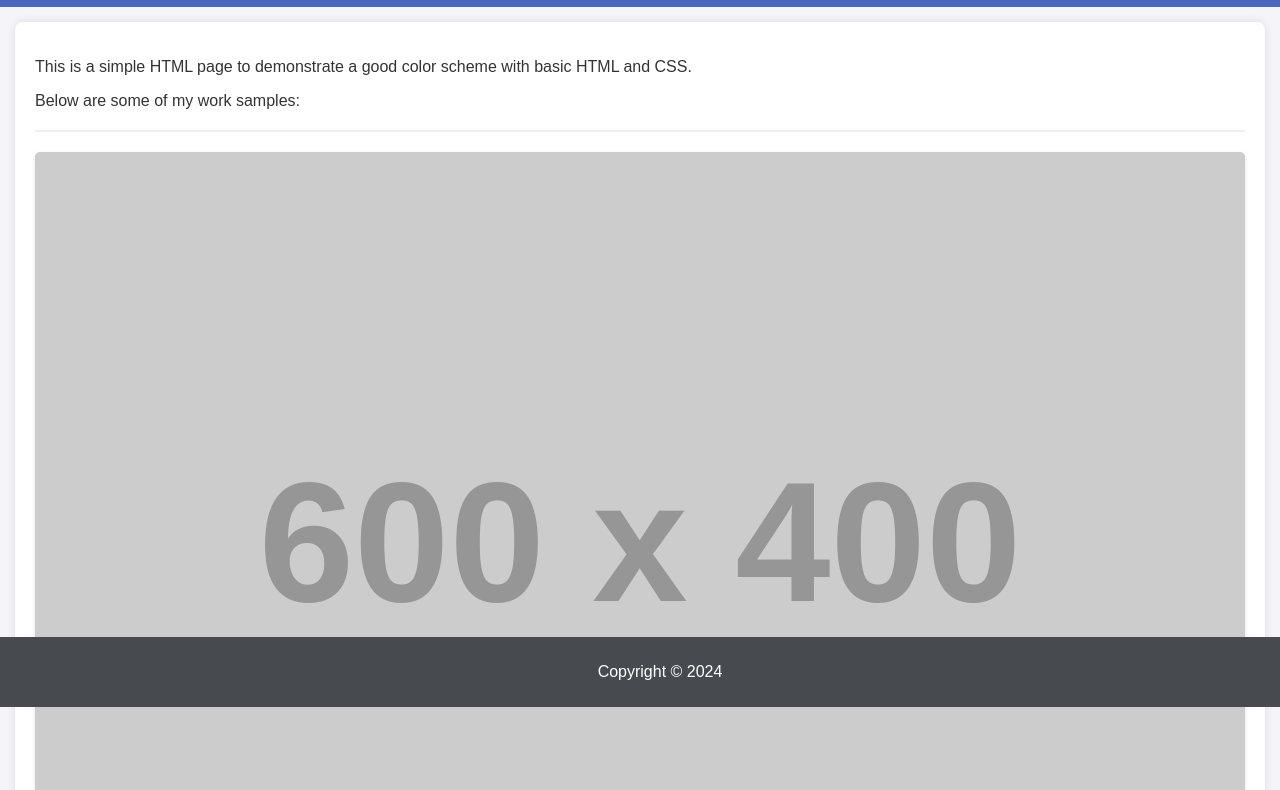
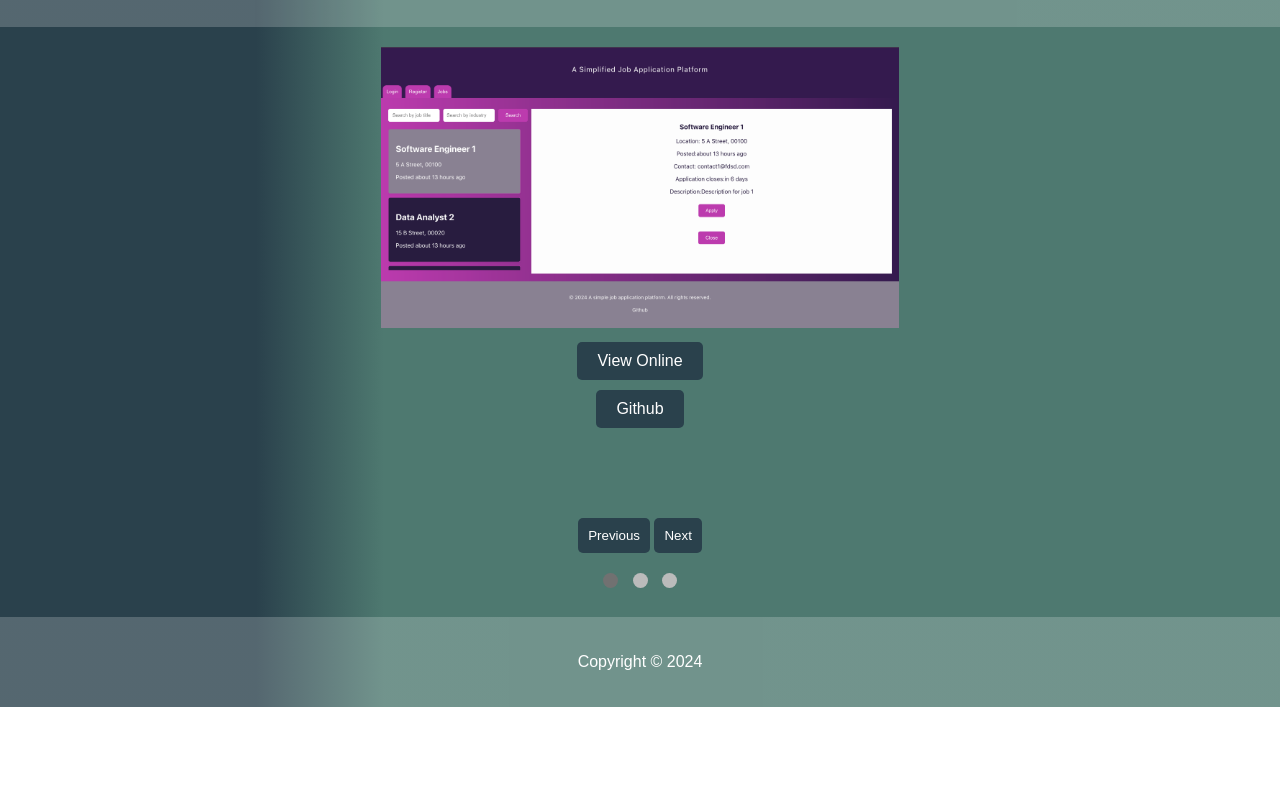
Before and after one commit to Leo-Ma0502/portfolio, a plain HTML site: page index.html in a window 1280 px wide. Shown: the part 93-883 px from the top of the page. After the commit the page ends 800 px from the top, so only its background shows below. Drawn offline with Linux system fonts and the light colour scheme; placeholder pictures from the web are drawn by us.

Commit message:
Add works

```diff
--- a/index.html
+++ b/index.html
@@ -4,94 +4,172 @@
 <head>
     <meta charset="UTF-8">
     <meta name="viewport" content="width=device-width, initial-scale=1.0">
-    <title>Simple Web Page with Work Samples</title>
+    <title>Leo's Portfolio</title>
     <style>
         body {
             font-family: Arial, sans-serif;
             margin: 0;
             padding: 0;
-            background-color: #f4f4f9;
+            height: 100vh;
             color: #333;
+            text-align: center;
+            display: flex;
+            flex-direction: column;
+            overflow: auto;
         }
 
-        header {
-            background-color: #4a69bd;
+        header,
+        footer {
+            flex: 0 1 auto;
+            padding: 20px;
             color: #ffffff;
-            padding: 10px 20px;
-            text-align: center;
+            background: linear-gradient(90deg, #2a414c 20%, #4e7970 30%, #4e7970 50%);
+            opacity: 0.8;
         }
 
         main {
-            padding: 20px;
-            background-color: #ffffff;
-            margin: 15px;
-            border-radius: 8px;
-            box-shadow: 0 0 10px 0 rgba(0, 0, 0, 0.1);
+            flex: 1;
+            padding-top: 20px;
+            overflow: auto;
+            width: 100%;
+            height: 100%;
+            overflow: auto;
+            background: linear-gradient(90deg, #2a414c 20%, #4e7970 30%, #4e7970 50%);
         }
 
-        footer {
-            text-align: center;
-            padding: 10px 20px;
-            background-color: #474b4f;
-            color: #ffffff;
-            position: fixed;
-            bottom: 0;
+        .slider {
+            overflow: hidden;
             width: 100%;
+            position: relative;
+        }
+
+        .work-sections {
+            display: flex;
+            transition: transform 0.5s ease;
         }
 
         .work-section {
-            margin-top: 20px;
-            border-top: 2px solid #eee;
-            padding-top: 20px;
+            flex: 0 0 90%;
+            margin: 0 5%;
+            overflow: hidden;
         }
 
-        .work-section img {
-            width: 100%;
-            height: auto;
+        a {
+            display: block;
+            background-color: #2a414c;
+            color: white;
+            padding: 10px 20px;
+            text-decoration: none;
+            margin: 10px auto;
             border-radius: 5px;
-            box-shadow: 0 2px 5px rgba(0, 0, 0, 0.1);
+            width: fit-content;
+            transition: background-color 0.3s;
         }
 
-        .work-section a {
-            display: block;
-            text-align: center;
-            background-color: #4a69bd;
+        a:hover {
+            background-color: #080f2c;
+        }
+
+        img {
+            width: 45%;
+            height: auto;
+        }
+
+        .controls,
+        .dot-controls {
+            margin-top: 20px;
+        }
+
+        button {
+            padding: 10px;
+            background-color: #2a414c;
             color: white;
-            padding: 10px 20px;
-            margin-top: 10px;
-            text-decoration: none;
+            border: none;
             border-radius: 5px;
-            box-shadow: 0 2px 5px rgba(0, 0, 0, 0.1);
+            cursor: pointer;
+        }
+
+        button:hover {
+            background-color: #080f2c;
+        }
+
+        .dot {
+            display: inline-block;
+            height: 15px;
+            width: 15px;
+            background-color: #bbb;
+            border-radius: 50%;
+            margin: 0 5px;
+            cursor: pointer;
+        }
+
+        .dot.active {
+            background-color: #717171;
+        }
+
+        @media (max-width: 768px) {
+            img {
+                width: 90%;
+                height: auto;
+            }
         }
     </style>
+    <script>
+        let currentIndex = 0;
+        function moveSlide(index) {
+            const slides = document.querySelectorAll('.work-section');
+            if (index < 0 || index >= slides.length) return; // Prevent moving beyond the first and last slides
+            currentIndex = index;
+            document.querySelector('.work-sections').style.transform = `translateX(-${currentIndex * 100}%)`;
+            updateDots();
+        }
+
+        function updateDots() {
+            const dots = document.querySelectorAll('.dot');
+            dots.forEach((dot, index) => {
+                dot.style.backgroundColor = index === currentIndex ? '#717171' : '#bbb';
+            });
+        }
+
+        window.onload = () => updateDots();
+    </script>
 </head>
 
 <body>
     <header>
-        <h1>Welcome to My Simple Web Page</h1>
+        <h1>Welcome to My Portfolio</h1>
     </header>
     <main>
-        <p>This is a simple HTML page to demonstrate a good color scheme with basic HTML and CSS.</p>
-        <p>Below are some of my work samples:</p>
-
-        <!-- Work Section 1 -->
-        <div class="work-section">
-            <img src="https://via.placeholder.com/600x400" alt="Work Sample 1">
-            <a href="https://example.com/work1" target="_blank">View Project 1</a>
+        <div class="slider">
+            <div class="work-sections">
+                <!-- Work Sections -->
+                <div class="work-section">
+                    <img src="assets/Jobapplication.png" alt="Job Application Platform">
+                    <a href="https://jobapplicationweb.azurewebsites.net/" target="_blank">View Online</a>
+                    <a href="https://github.com/Leo-Ma0502/Simplified-job-application-platform"
+                        target="_blank">Github</a>
+                </div>
+                <div class="work-section">
+                    <img src="https://github.com/Leo-Ma0502/Chinese-Chess/raw/main/About/Screenshots/Web.png"
+                        alt="Chinese Chess Game">
+                    <a href="https://github.com/Leo-Ma0502/Chinese-Chess" target="_blank">Github</a>
+                </div>
+                <div class="work-section">
+                    <img src="https://github.com/Leo-Ma0502/File-Download-Solution-With-Cache/raw/GUI/About/Screenshot/screenshot.PNG"
+                        alt="File Download">
+                    <a href="https://github.com/Leo-Ma0502/File-Download-Solution-With-Cache" target="_blank">Github</a>
+                </div>
+            </div>
         </div>
-
-        <!-- Work Section 2 -->
-        <div class="work-section">
-            <img src="https://via.placeholder.com/600x400" alt="Work Sample 2">
-            <a href="https://example.com/work2" target="_blank">View Project 2</a>
+        <div class="controls">
+            <button onclick="moveSlide(currentIndex - 1)">Previous</button>
+            <button onclick="moveSlide(currentIndex + 1)">Next</button>
         </div>
-
-        <!-- Work Section 3 -->
-        <div class="work-section">
-            <img src="https://via.placeholder.com/600x400" alt="Work Sample 3">
-            <a href="https://example.com/work3" target="_blank">View Project 3</a>
+        <div class="dot-controls">
+            <span class="dot" onclick="moveSlide(0)"></span>
+            <span class="dot" onclick="moveSlide(1)"></span>
+            <span class="dot" onclick="moveSlide(2)"></span>
         </div>
-
     </main>
     <footer>
         <p>Copyright © 2024</p>
```
Also changed, not shown: assets/Jobapplication.png (added).
